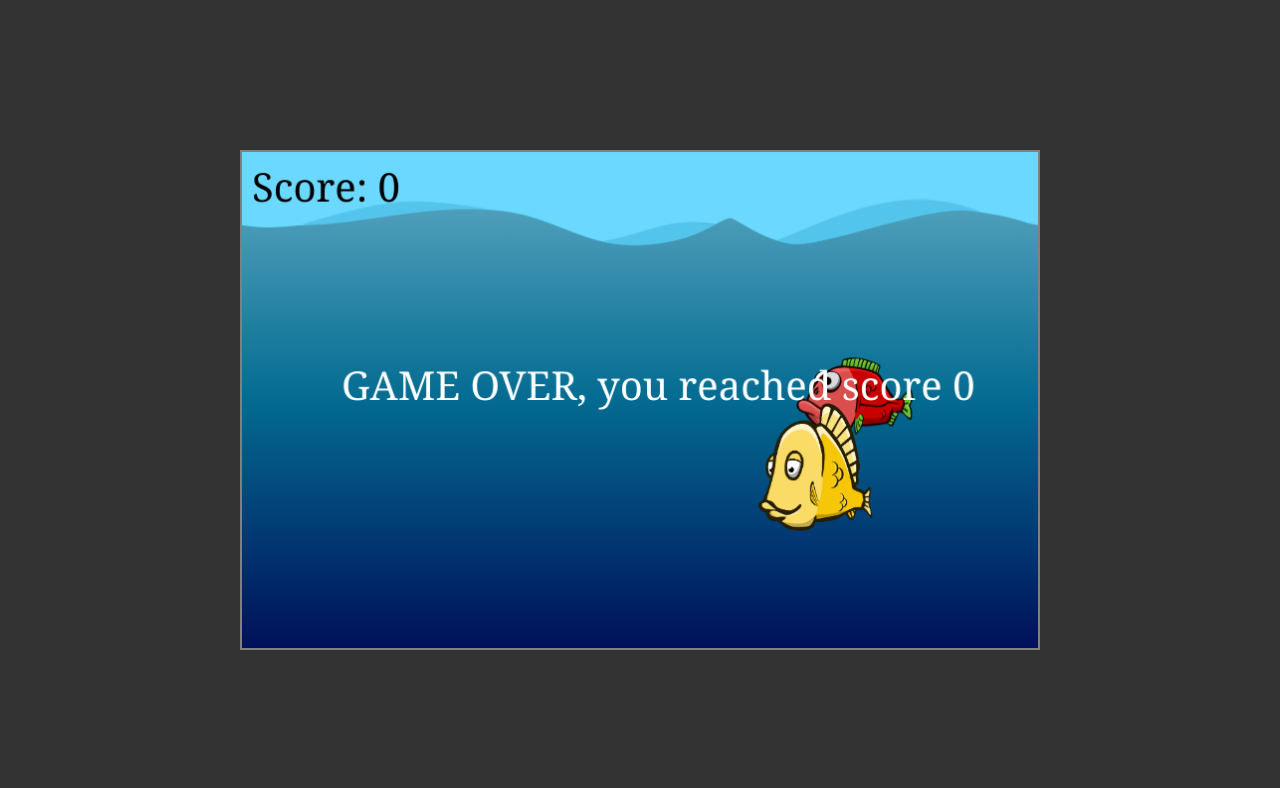
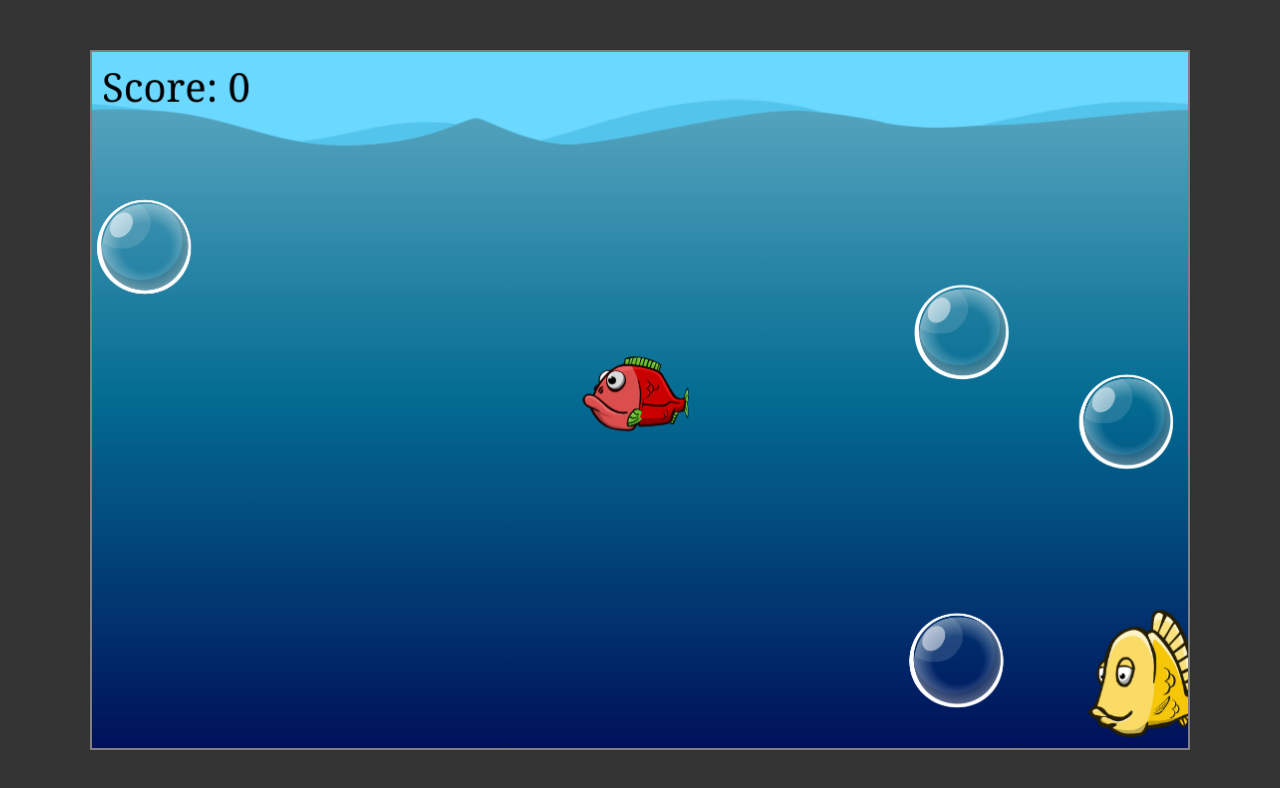
Before and after one commit to hidemo/hidemo, a plain HTML site: page index.html in a window 1280 px wide. Drawn offline with Linux system fonts and the light colour scheme.

Commit message:
change the screen size

```diff
--- a/css/style.css
+++ b/css/style.css
@@ -14,8 +14,8 @@ body{
 }
 
 #canvas1 {
-    width: 800px;
-    height: 500px;
+    width: 1100px;
+    height: 700px;
     background: linear-gradient(to bottom, rgb(100, 174, 198), rgb(3, 107, 145), rgb(0, 16, 90));
     border: 2px solid gray;
 }
--- a/js/hidem-game.js
+++ b/js/hidem-game.js
@@ -1,8 +1,8 @@
 // Canvas setup
 const canvas = document.getElementById('canvas1');
 const ctx = canvas.getContext('2d');
-canvas.width = 800;
-canvas.height = 500;
+canvas.width = 1100;
+canvas.height = 700;
 
 let score = 0;
 let gameFrame = 0;
```
